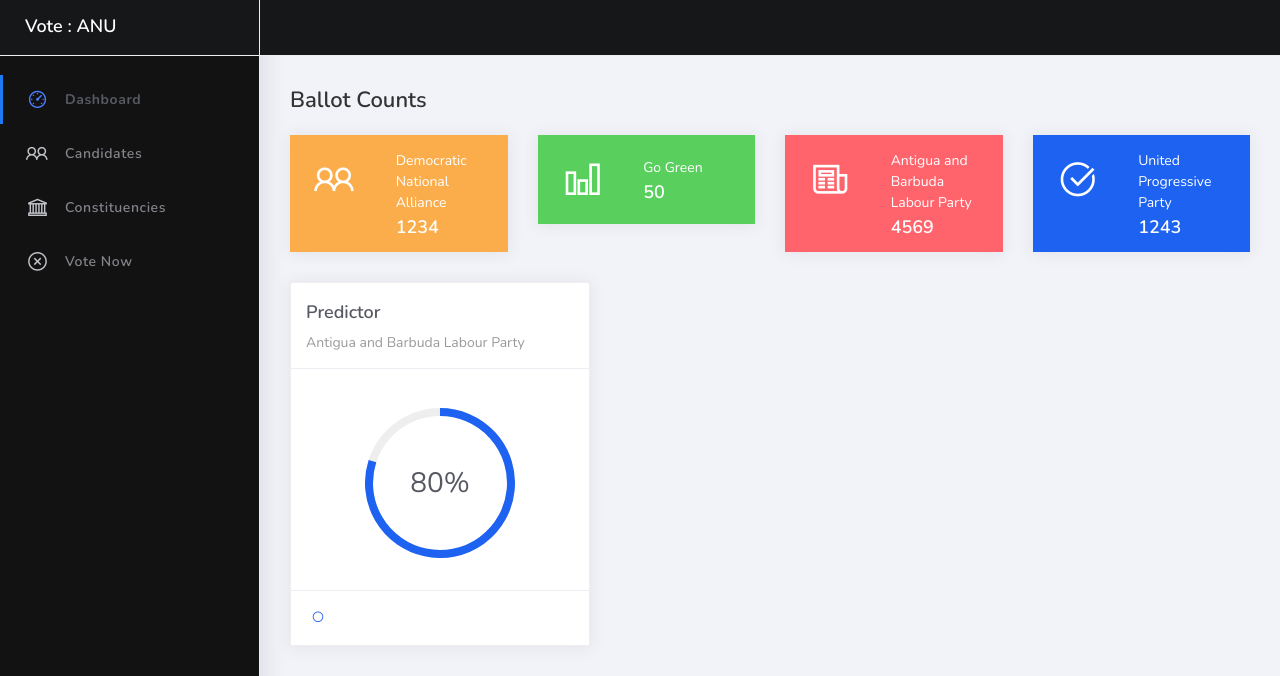
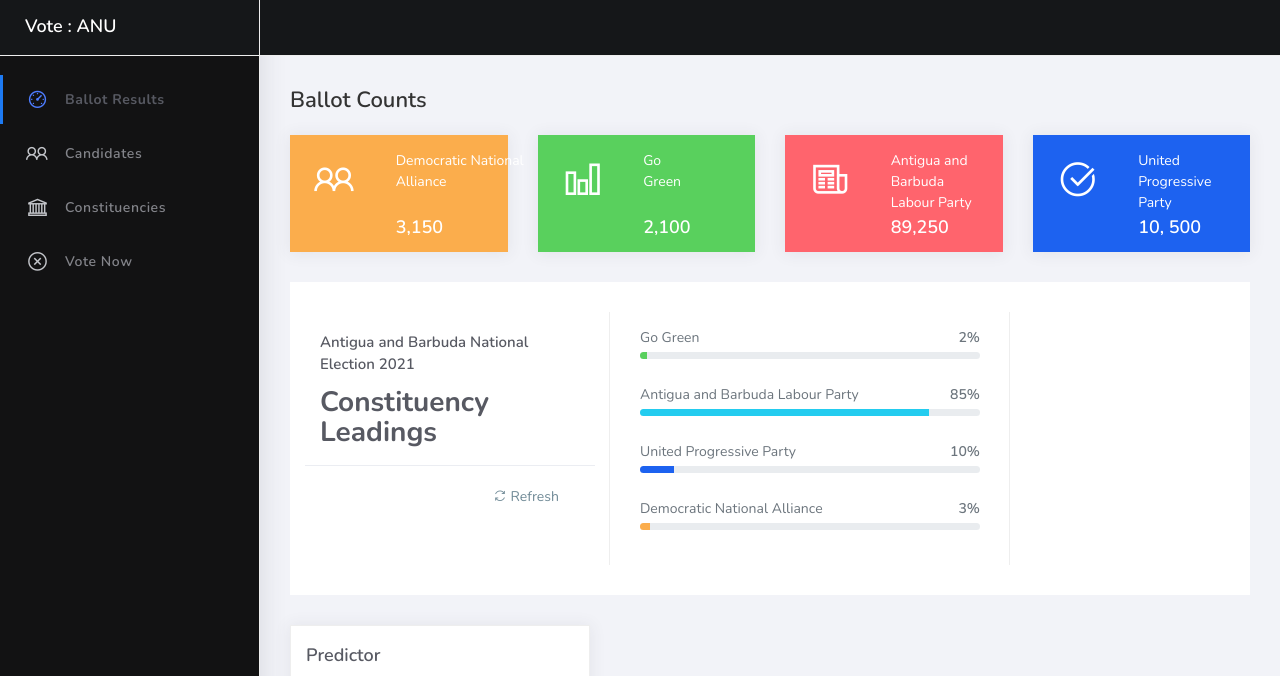
Before and after one commit to ShavaniSS/HCI-Group-Project, a Jekyll site: the page built from index.html, in a window 1280 px wide and 1400 px high. Shown: the top 676 px of the window. Built offline with Jekyll 4.4.1, drawn with Linux system fonts in a browser that asks for light colours; some of the changed text lies outside the part shown; grey boxes are pictures that could not be loaded.

Commit message:
create vote page, updated sidebar & updated ballot count page (was dashboard)

```diff
--- a/_layouts/dashboard.html
+++ b/_layouts/dashboard.html
@@ -37,7 +37,7 @@ layout: default
         <li class="nav-item active">
           <a href="index.html">
             <i class="la la-dashboard"></i>
-            <p>Dashboard</p>
+            <p>Ballot Results</p>
           </a>
         </li>
         <li class="nav-item">
@@ -53,7 +53,7 @@ layout: default
           </a>
         </li>
         <li class="nav-item">
-          <a href="forms.html">
+          <a href="vote-now.html">
             <i class="la la-times-circle"></i>
             <p>Vote Now</p>
           </a>
--- a/index.html
+++ b/index.html
@@ -17,8 +17,10 @@ title: Ballot Counts
             </div>
             <div class="col-7 d-flex align-items-center">
               <div class="numbers">
-                <p class="card-category">Democratic National Alliance</p>
-                <h4 class="card-title">1234</h4>
+                <p class="card-category">Democratic National Alliance&nbsp;&nbsp;&nbsp;&nbsp;&nbsp;&nbsp;&nbsp;&nbsp;&nbsp;&nbsp;&nbsp;&nbsp;&nbsp;&nbsp;&nbsp;&nbsp;&nbsp;&nbsp;&nbsp;&nbsp;&nbsp;&nbsp;&nbsp;&nbsp;&nbsp;&nbsp;&nbsp;&nbsp;&nbsp;&nbsp;&nbsp;&nbsp;&nbsp;&nbsp;&nbsp;&nbsp;&nbsp;&nbsp;&nbsp;&nbsp;&nbsp;&nbsp;&nbsp;&nbsp;&nbsp;&nbsp;&nbsp;&nbsp;&nbsp;&nbsp;&nbsp;&nbsp;&nbsp;&nbsp;&nbsp;&nbsp;&nbsp;&nbsp;&nbsp;&nbsp;&nbsp;&nbsp;&nbsp;&nbsp;&nbsp;&nbsp;&nbsp;&nbsp;&nbsp;&nbsp;&nbsp;&nbsp;&nbsp;&nbsp;&nbsp;&nbsp;&nbsp;&nbsp;&nbsp;&nbsp;&nbsp;&nbsp;&nbsp;&nbsp;&nbsp;&nbsp;&nbsp;&nbsp;&nbsp;&nbsp;&nbsp;&nbsp;&nbsp;&nbsp;&nbsp;&nbsp;&nbsp;&nbsp;&nbsp;&nbsp;&nbsp;&nbsp;&nbsp;&nbsp;&nbsp;&nbsp;&nbsp;&nbsp;&nbsp;&nbsp;&nbsp;&nbsp;&nbsp;&nbsp;&nbsp;&nbsp;&nbsp;&nbsp;&nbsp;&nbsp;&nbsp;&nbsp;&nbsp;&nbsp;&nbsp;&nbsp;&nbsp;&nbsp;&nbsp;&nbsp;&nbsp;&nbsp;&nbsp;&nbsp;&nbsp;&nbsp;&nbsp;&nbsp;
+                    &nbsp;&nbsp;&nbsp;&nbsp;&nbsp;&nbsp;&nbsp;&nbsp;&nbsp;&nbsp;&nbsp;&nbsp;&nbsp;&nbsp;&nbsp;&nbsp;&nbsp;&nbsp;&nbsp;&nbsp;&nbsp;&nbsp;&nbsp;&nbsp;&nbsp;&nbsp;&nbsp;&nbsp;&nbsp;&nbsp;&nbsp;&nbsp;&nbsp;&nbsp;&nbsp;&nbsp;&nbsp;&nbsp;&nbsp;&nbsp;&nbsp;&nbsp;&nbsp;&nbsp;&nbsp;&nbsp;&nbsp;&nbsp;&nbsp;&nbsp;&nbsp;&nbsp;&nbsp;&nbsp;&nbsp;&nbsp;&nbsp;&nbsp;&nbsp;&nbsp;&nbsp;&nbsp;&nbsp;&nbsp;&nbsp;&nbsp;&nbsp;&nbsp;&nbsp;
+                </p>
+                <h4 class="card-title">3,150</h4>
               </div>
             </div>
           </div>
@@ -36,8 +38,10 @@ title: Ballot Counts
             </div>
             <div class="col-7 d-flex align-items-center">
               <div class="numbers">
-                <p class="card-category">Go Green</p>
-                <h4 class="card-title">50</h4>
+                <p class="card-category">Go Green&nbsp;&nbsp;&nbsp;&nbsp;&nbsp;&nbsp;&nbsp;&nbsp;&nbsp;&nbsp;&nbsp;&nbsp;&nbsp;&nbsp;&nbsp;&nbsp;&nbsp;&nbsp;&nbsp;&nbsp;&nbsp;&nbsp;&nbsp;&nbsp;&nbsp;&nbsp;&nbsp;&nbsp;&nbsp;&nbsp;&nbsp;&nbsp;&nbsp;&nbsp;&nbsp;&nbsp;&nbsp;&nbsp;&nbsp;&nbsp;&nbsp;&nbsp;&nbsp;&nbsp;&nbsp;&nbsp;&nbsp;&nbsp;&nbsp;&nbsp;&nbsp;&nbsp;&nbsp;&nbsp;&nbsp;&nbsp;&nbsp;&nbsp;&nbsp;&nbsp;&nbsp;&nbsp;&nbsp;&nbsp;&nbsp;&nbsp;&nbsp;&nbsp;&nbsp;
+                    &nbsp;&nbsp;&nbsp;&nbsp;&nbsp;&nbsp;&nbsp;&nbsp;&nbsp;&nbsp;&nbsp;&nbsp;&nbsp;&nbsp;&nbsp;&nbsp;&nbsp;&nbsp;&nbsp;&nbsp;&nbsp;&nbsp;&nbsp;&nbsp;&nbsp;&nbsp;
+                </p>
+                <h4 class="card-title">2,100</h4>
               </div>
             </div>
           </div>
@@ -56,7 +60,7 @@ title: Ballot Counts
             <div class="col-7 d-flex align-items-center">
               <div class="numbers">
                 <p class="card-category">Antigua and Barbuda Labour Party</p>
-                <h4 class="card-title">4569</h4>
+                <h4 class="card-title">89,250</h4>
               </div>
             </div>
           </div>
@@ -75,8 +79,65 @@ title: Ballot Counts
             <div class="col-7 d-flex align-items-center">
               <div class="numbers">
                 <p class="card-category">United Progressive Party</p>
-                <h4 class="card-title">1243</h4>
+                <h4 class="card-title">10, 500</h4>
               </div>
+            </div>
+          </div>
+        </div>
+      </div>
+    </div>
+  </div>
+  <div class="row row-card-no-pd">
+    <div class="col-md-4">
+      <div class="card">
+        <div class="card-body">
+          <p class="fw-bold mt-1">Antigua and Barbuda National Election 2021</p>
+          <h4><b>Constituency Leadings</b></h4>
+        </div>
+        <div class="card-footer">
+          <ul class="nav">
+            <li class="nav-item ml-auto"><a class="btn btn-default btn-link" href="#"><i class="la la-refresh"></i> Refresh</a></li>
+          </ul>
+        </div>
+      </div>
+    </div>
+    <div class="col-md-5">
+      <div class="card">
+        <div class="card-body">
+          <div class="progress-card">
+            <div class="d-flex justify-content-between mb-1">
+              <span class="text-muted">Go Green</span>
+              <span class="text-muted fw-bold"> 2%</span>
+            </div>
+            <div class="progress mb-2" style="height: 7px;">
+              <div class="progress-bar bg-success" role="progressbar" style="width: 2%" aria-valuenow="78" aria-valuemin="0" aria-valuemax="100" data-toggle="tooltip" data-placement="top" title="78%"></div>
+            </div>
+          </div>
+          <div class="progress-card">
+            <div class="d-flex justify-content-between mb-1">
+              <span class="text-muted">Antigua and Barbuda Labour Party</span>
+              <span class="text-muted fw-bold"> 85%</span>
+            </div>
+            <div class="progress mb-2" style="height: 7px;">
+              <div class="progress-bar bg-info" role="progressbar" style="width: 85%" aria-valuenow="60" aria-valuemin="0" aria-valuemax="100" data-toggle="tooltip" data-placement="top" title="65%"></div>
+            </div>
+          </div>
+          <div class="progress-card">
+            <div class="d-flex justify-content-between mb-1">
+              <span class="text-muted">United Progressive Party</span>
+              <span class="text-muted fw-bold"> 10%</span>
+            </div>
+            <div class="progress mb-2" style="height: 7px;">
+              <div class="progress-bar bg-primary" role="progressbar" style="width: 10%" aria-valuenow="70" aria-valuemin="0" aria-valuemax="100" data-toggle="tooltip" data-placement="top" title="70%"></div>
+            </div>
+          </div>
+          <div class="progress-card">
+            <div class="d-flex justify-content-between mb-1">
+              <span class="text-muted">Democratic National Alliance</span>
+              <span class="text-muted fw-bold"> 3%</span>
+            </div>
+            <div class="progress mb-2" style="height: 7px;">
+              <div class="progress-bar bg-warning" role="progressbar" style="width: 3%" aria-valuenow="60" aria-valuemin="0" aria-valuemax="100" data-toggle="tooltip" data-placement="top" title="60%"></div>
             </div>
           </div>
         </div>
@@ -99,63 +160,21 @@ title: Ballot Counts
       </div>
     </div>
 
-    <img src ="C:\source\repos\HCI-Group-Project\assets\img\flag.png" alt = "Flag" height = "355" width = "690">
+    <img src ="\assets\img\flag.png" alt = "Flag" height = "362.3" width = "690">
   </div>
-  <div class="row row-card-no-pd">
-    <div class="col-md-4">
-      <div class="card">
-        <div class="card-body">
-          <p class="fw-bold mt-1">Antigua and Barbuda National Election 2021</p>
-          <h4><b>Constituency Leadings</b></h4>
-        </div>
-        <div class="card-footer">
-          <ul class="nav">
-            <li class="nav-item ml-auto"><a class="btn btn-default btn-link" href="#"><i class="la la-refresh"></i> Refresh</a></li>
-          </ul>
-        </div>
-      </div>
-    </div>
-    <div class="col-md-5">
-      <div class="card">
-        <div class="card-body">
-          <div class="progress-card">
-            <div class="d-flex justify-content-between mb-1">
-              <span class="text-muted">Go Green</span>
-              <span class="text-muted fw-bold"> 78%</span>
-            </div>
-            <div class="progress mb-2" style="height: 7px;">
-              <div class="progress-bar bg-success" role="progressbar" style="width: 78%" aria-valuenow="78" aria-valuemin="0" aria-valuemax="100" data-toggle="tooltip" data-placement="top" title="78%"></div>
-            </div>
-          </div>
-          <div class="progress-card">
-            <div class="d-flex justify-content-between mb-1">
-              <span class="text-muted">Antigua and Barbuda Labour Party</span>
-              <span class="text-muted fw-bold"> 65%</span>
-            </div>
-            <div class="progress mb-2" style="height: 7px;">
-              <div class="progress-bar bg-info" role="progressbar" style="width: 65%" aria-valuenow="60" aria-valuemin="0" aria-valuemax="100" data-toggle="tooltip" data-placement="top" title="65%"></div>
-            </div>
-          </div>
-          <div class="progress-card">
-            <div class="d-flex justify-content-between mb-1">
-              <span class="text-muted">United Progressive Party</span>
-              <span class="text-muted fw-bold"> 70%</span>
-            </div>
-            <div class="progress mb-2" style="height: 7px;">
-              <div class="progress-bar bg-primary" role="progressbar" style="width: 70%" aria-valuenow="70" aria-valuemin="0" aria-valuemax="100" data-toggle="tooltip" data-placement="top" title="70%"></div>
-            </div>
-          </div>
-          <div class="progress-card">
-            <div class="d-flex justify-content-between mb-1">
-              <span class="text-muted">Democratic National Alliance</span>
-              <span class="text-muted fw-bold"> 60%</span>
-            </div>
-            <div class="progress mb-2" style="height: 7px;">
-              <div class="progress-bar bg-warning" role="progressbar" style="width: 60%" aria-valuenow="60" aria-valuemin="0" aria-valuemax="100" data-toggle="tooltip" data-placement="top" title="60%"></div>
+
+  <div class="row">
+      <div class="col-md-12">
+        <div class="card">
+
+          <div class="card-body">
+            <div id="task-complete" class="chart-circle mt-4 mb-3">
+              <p>powered by<img src ="\assets\img\HCI Logo.png" alt = "Flag" height = "150" width = "150"></p>
+
             </div>
           </div>
         </div>
       </div>
+
     </div>
-  </div>
 </div>
```
Also changed, not shown: vote-now.html (added, +75 -0 lines), assets/img/DNA.jpg (added), assets/img/HCI Logo.png (added), assets/img/ablp.jpeg (added), assets/img/gg.JPG (added), assets/img/upp.png (added).
